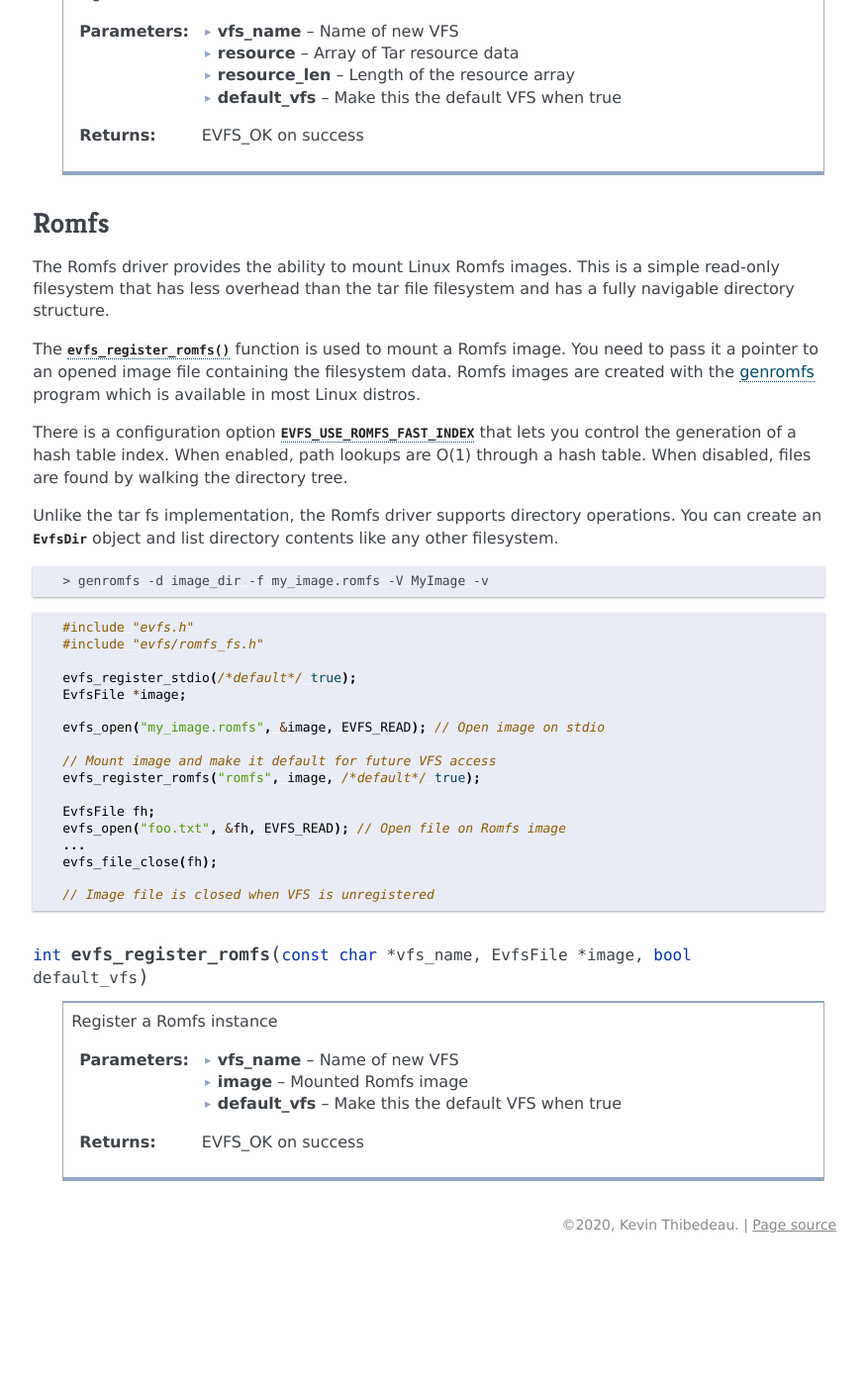
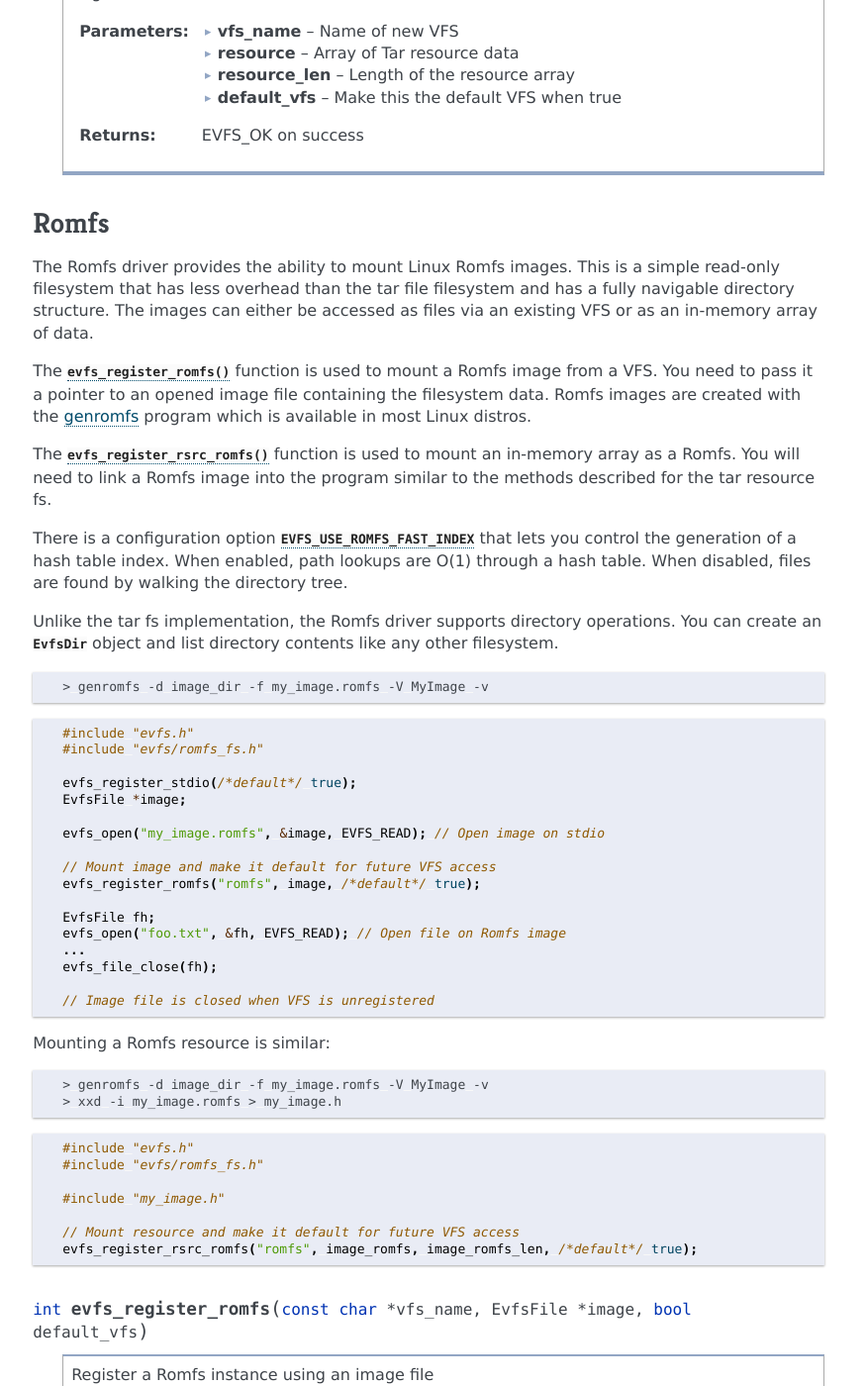
Before and after one commit to kevinpt/evfs, a Sphinx documentation site: the page built from doc/rst/api/filesystems.rst, in a window 1280 px wide and 1400 px high, scrolled down 5043 px. Shown: the whole window at 99% size, without its empty margins (256-1132 px from the left). Built offline with Sphinx 7.4.7, drawn with Linux system fonts in a browser that asks for light colours; the version number could not be read and is left out; before the commit the page ends 6318 px from its top, so only the background shows below that; some of the changed text lies outside the part shown.

Commit message:
Update docs for Romfs resources

```diff
--- a/doc/rst/api/filesystems.rst
+++ b/doc/rst/api/filesystems.rst
@@ -240,9 +240,11 @@ File data can be accessed using the usual EVFS API with :c:func:`evfs_file_read`
 Romfs
 -----
 
-The Romfs driver provides the ability to mount Linux Romfs images. This is a simple read-only filesystem that has less overhead than the tar file filesystem and has a fully navigable directory structure.
+The Romfs driver provides the ability to mount Linux Romfs images. This is a simple read-only filesystem that has less overhead than the tar file filesystem and has a fully navigable directory structure. The images can either be accessed as files via an existing VFS or as an in-memory array of data.
 
-The :c:func:`evfs_register_romfs` function is used to mount a Romfs image. You need to pass it a pointer to an opened image file containing the filesystem data. Romfs images are created with the `genromfs <https://github.com/chexum/genromfs>`_ program which is available in most Linux distros.
+The :c:func:`evfs_register_romfs` function is used to mount a Romfs image from a VFS. You need to pass it a pointer to an opened image file containing the filesystem data. Romfs images are created with the `genromfs <https://github.com/chexum/genromfs>`_ program which is available in most Linux distros.
+
+The :c:func:`evfs_register_rsrc_romfs` function is used to mount an in-memory array as a Romfs. You will need to link a Romfs image into the program similar to the methods described for the tar resource fs.
 
 There is a configuration option :c:macro:`EVFS_USE_ROMFS_FAST_INDEX` that lets you control the generation of a hash table index. When enabled, path lookups are O(1) through a hash table. When disabled, files are found by walking the directory tree.
 
@@ -273,12 +275,42 @@ Unlike the tar fs implementation, the Romfs driver supports directory operations
   // Image file is closed when VFS is unregistered
 
 
+
+Mounting a Romfs resource is similar:
+
+.. code-block:: sh
+
+  > genromfs -d image_dir -f my_image.romfs -V MyImage -v
+  > xxd -i my_image.romfs > my_image.h
+
+.. code-block:: c
+
+  #include "evfs.h"
+  #include "evfs/romfs_fs.h"
+
+  #include "my_image.h"
+
+  // Mount resource and make it default for future VFS access
+  evfs_register_rsrc_romfs("romfs", image_romfs, image_romfs_len, /*default*/ true);
+
+
 .. c:function:: int evfs_register_romfs(const char *vfs_name, EvfsFile *image, bool default_vfs)
 
-  Register a Romfs instance
+  Register a Romfs instance using an image file
 
   :param vfs_name:      Name of new VFS
   :param image:         Mounted Romfs image
   :param default_vfs:   Make this the default VFS when true
 
   :return: EVFS_OK on success
+
+.. c:function:: int evfs_register_rsrc_romfs(const char *vfs_name, uint8_t *resource, size_t resource_len, bool default_vfs)
+
+  Register a Romfs instance using an in-memory resource array
+
+  :param vfs_name:      Name of new VFS
+  :param resource:      Array of Romfs resource data
+  :param resource_len:  Length of the resource array
+  :param default_vfs:   Make this the default VFS when true
+
+  :return: EVFS_OK on success
```
Also changed, not shown: 1 other file.
